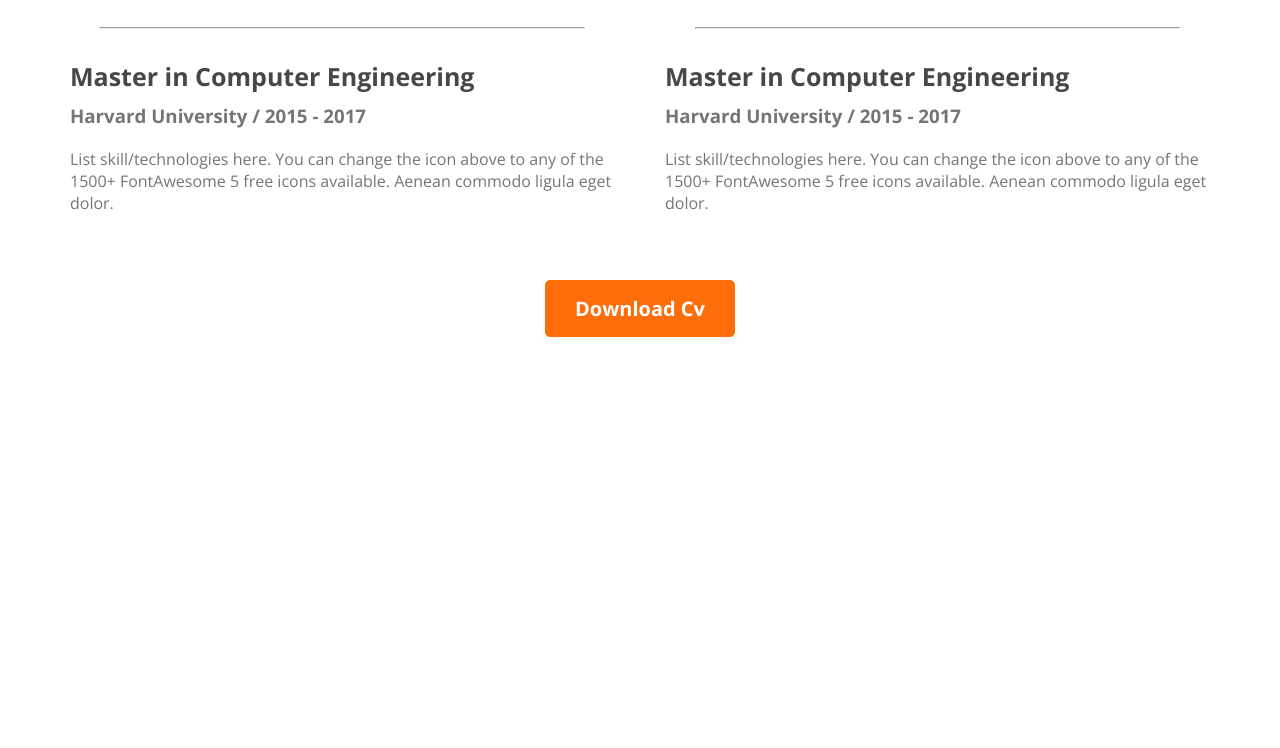
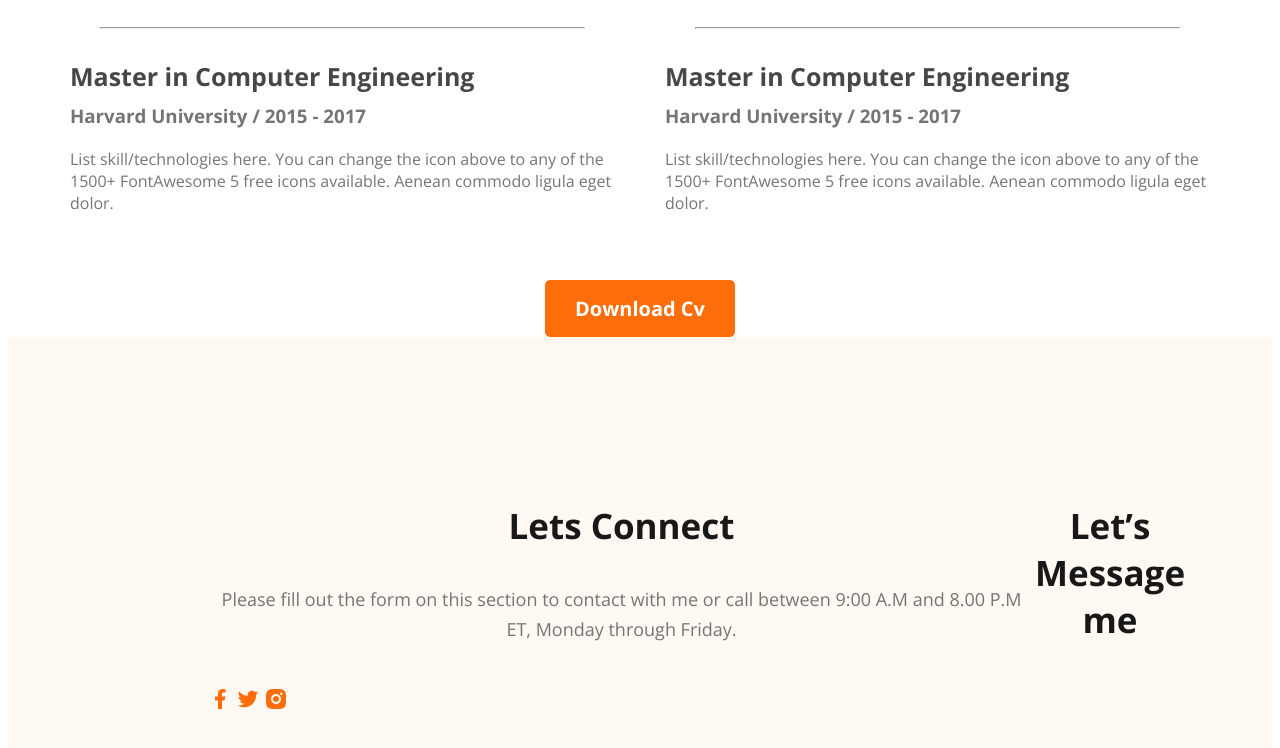
Before and after one commit to Oyshe-saha/developer-portfolio, a plain HTML site: page index.html in a window 1280 px wide. Shown: the part 3013-3761 px from the top of the page. Before the commit the page ends 3358 px from the top, so only its background shows below. Drawn offline with nearby package versions, Linux system fonts and the light colour scheme.

Commit message:
added footer basic

```diff
--- a/index.html
+++ b/index.html
@@ -139,6 +139,18 @@
         </section>
     </main>
 
-    <footer></footer>
+    <footer>
+<div class="footer-column">
+    <h3 class="section-title">Lets Connect</h3>
+    <p class="section-description">Please fill out the form on this section to contact with me or call between 9:00 A.M and 8.00 P.M ET, Monday through Friday.</p>
+    <div class="social-link">
+         <a href=""><img src="images/icons/facebook.png" alt=""></a>
+         <a href=""><img src="images/icons/twitter.png" alt=""></a>
+         <a href=""><img src="images/icons/insta.png" alt=""></a>  </div>
+</div>
+<div class="footer-column">
+    <h3 class="section-title">Let’s Message me</h3>
+</div>
+    </footer>
 </body>
 </html>
--- a/styles/portfolio.css
+++ b/styles/portfolio.css
@@ -183,3 +183,10 @@ font-weight: 700;
     text-align: center;
     margin-top: 50px;
 }
+
+/* f0ooter related styles */
+footer{
+    display: flex;
+    background-color: #FFF8F3;
+    padding: 130px 200px;
+}
```
